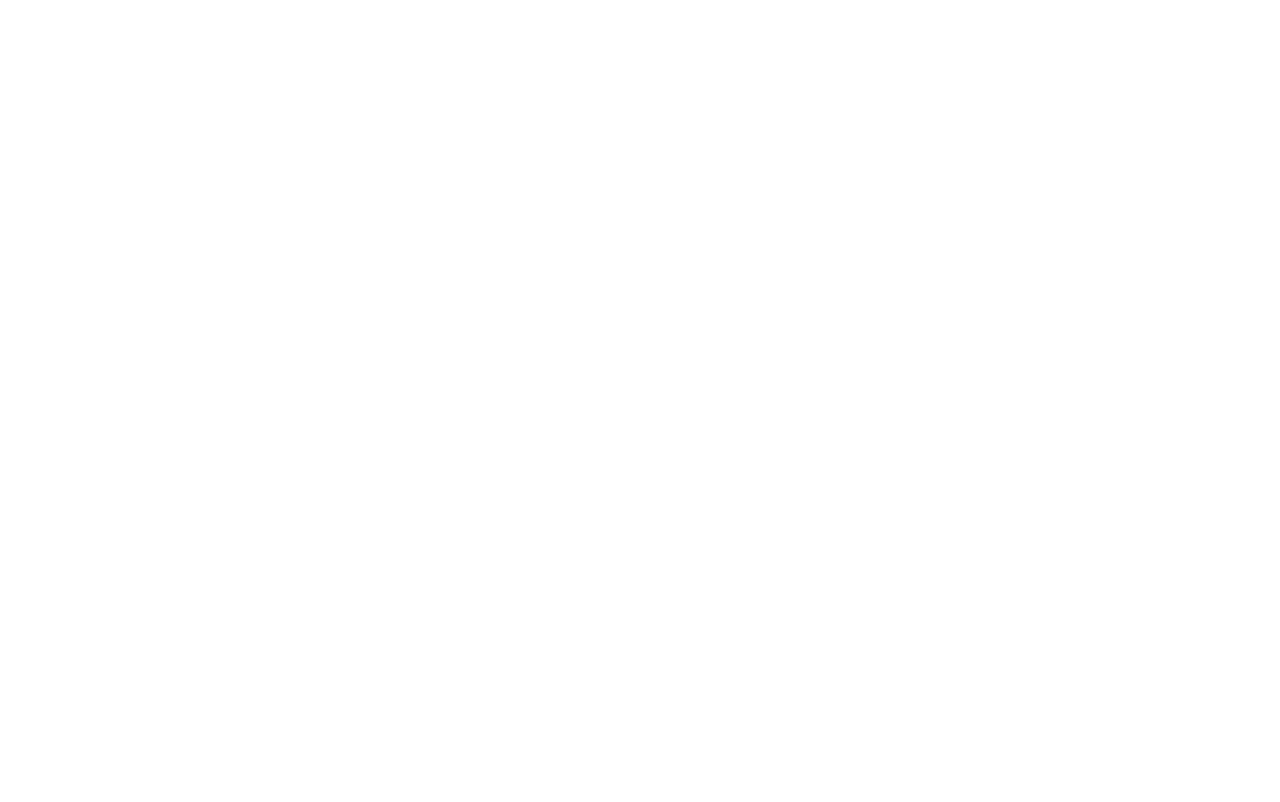
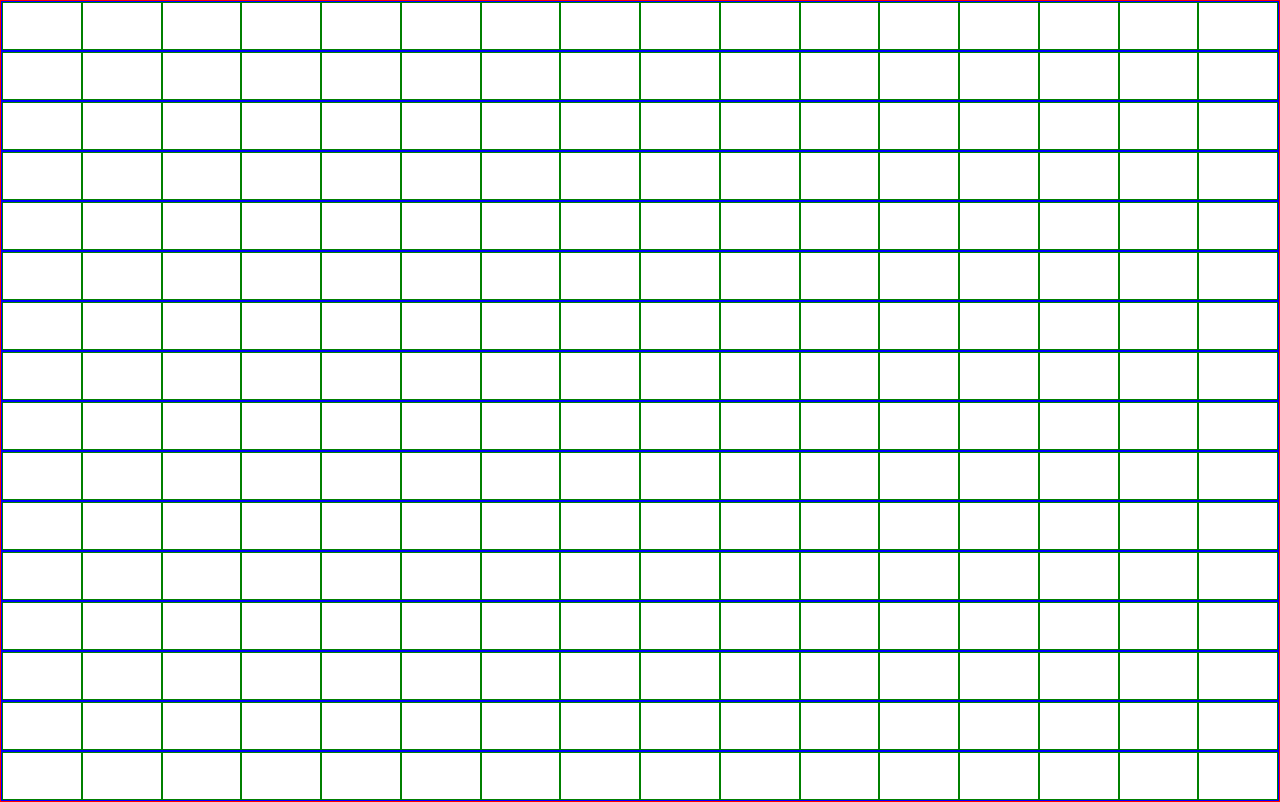
Before and after one commit to Damianen/etch-a-sketch, a plain HTML site: page index.html in a window 1280 px wide. Drawn offline with Linux system fonts and the light colour scheme.

Commit message:
add the first grid code

```diff
--- a/script.js
+++ b/script.js
@@ -0,0 +1,17 @@
+
+const gridContainer = document.querySelector(".grid-container");
+
+for (let i = 1; i < 17; i++)
+{
+    const row = document.createElement('div');
+    row.classList.add("row");
+
+    for (let j = 1; j < 17; j++)
+    {
+        const cell = document.createElement('div');
+        cell.classList.add("cell");
+        row.appendChild(cell);
+    }
+
+    gridContainer.appendChild(row);
+}
--- a/style.css
+++ b/style.css
@@ -4,5 +4,19 @@
 }
 
 .grid-container {
+    border: 1px solid red;
+    display: flex;
+    flex-direction: column;
+    height: 100vh;
+}
 
+.row {
+    flex: 1;
+    border: 1px solid blue;
+    display: flex;
 }
+
+.cell {
+    border: 1px solid green;
+    flex: 1;
+}
```
